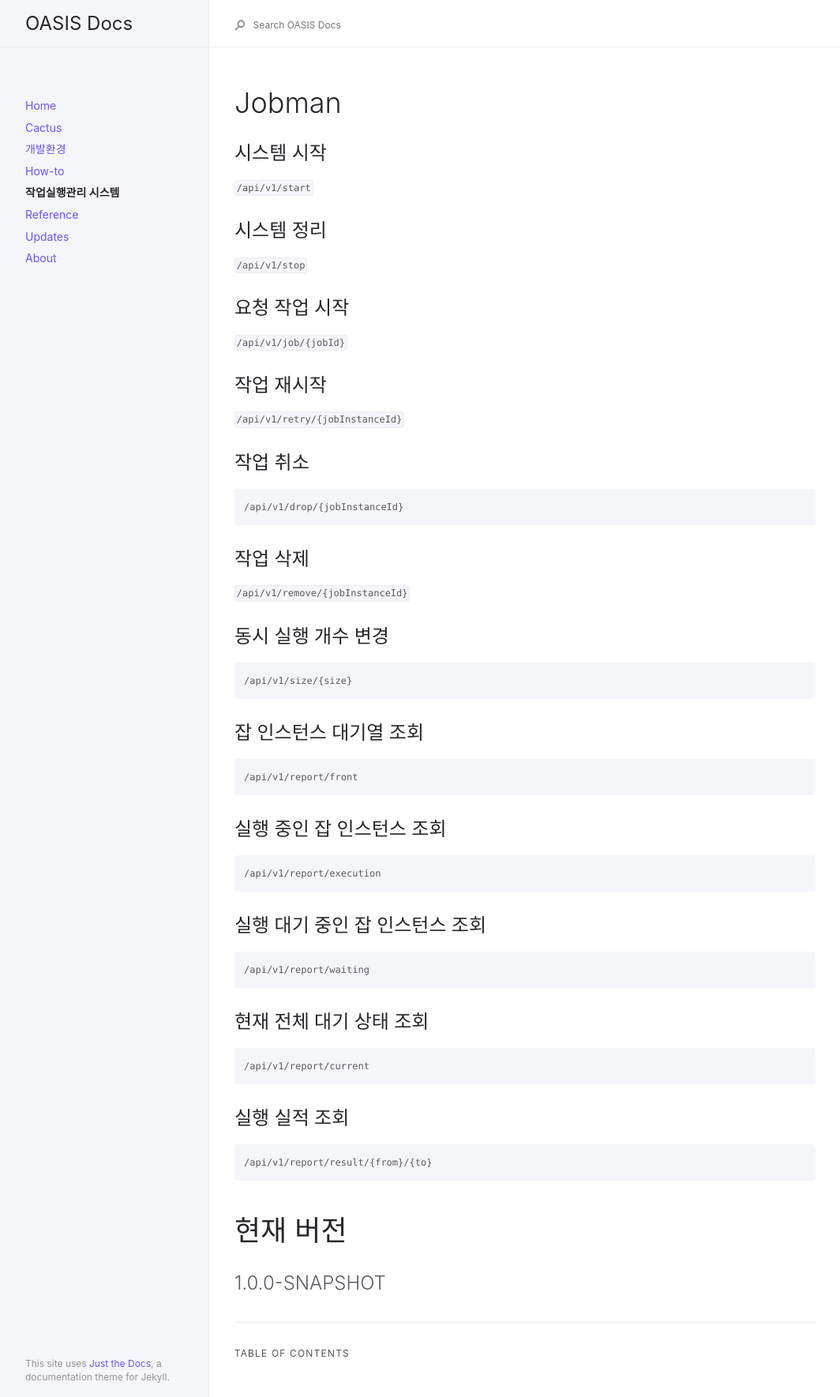
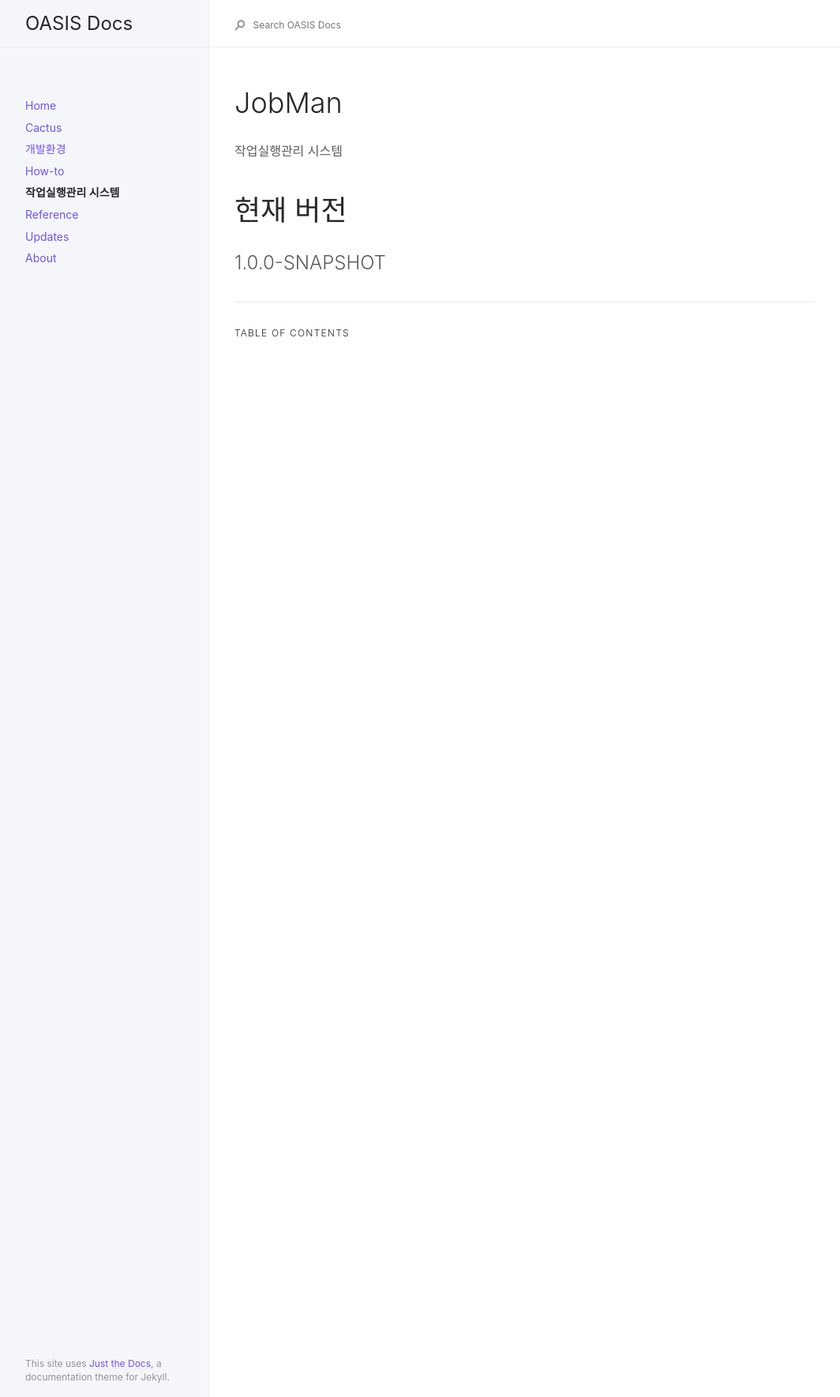
Before and after one commit to oasis-official/oasis-official.github.io, a Jekyll site: the page built from docs/jobman/jobman.md, in a window 1280 px wide. Shown: the whole page at 79% size, without its empty margins (91-1155 px from the left). Built offline with Jekyll 4.4.1, drawn with Linux system fonts in a browser that asks for light colours.

Commit message:
문서분리

````diff
--- a/docs/jobman/jobman.md
+++ b/docs/jobman/jobman.md
@@ -5,68 +5,9 @@ nav_order: 1
 has_children: true
 permalink: /docs/jobman
 ---
-# Jobman
+# JobMan
+작업실행관리 시스템
 
-## 시스템 시작
-```url
-/api/v1/start
-```
-
-## 시스템 정리
-```url
-/api/v1/stop
-```
-
-## 요청 작업 시작
-```url
-/api/v1/job/{jobId}
-```
-
-## 작업 재시작
-```url
-/api/v1/retry/{jobInstanceId}
-```
-
-## 작업 취소
-```
-/api/v1/drop/{jobInstanceId}
-```
-
-## 작업 삭제
-```url
-/api/v1/remove/{jobInstanceId}
-```
-
-## 동시 실행 개수 변경
-```
-/api/v1/size/{size}
-```
-
-## 잡 인스턴스 대기열 조회
-```
-/api/v1/report/front
-```
-
-## 실행 중인 잡 인스턴스 조회
-```
-/api/v1/report/execution
-```
-
-## 실행 대기 중인 잡 인스턴스 조회
-```
-/api/v1/report/waiting
-```
-
-
-## 현재 전체 대기 상태 조회
-```
-/api/v1/report/current
-```
-
-## 실행 실적 조회
-```
-/api/v1/report/result/{from}/{to}
-```
 
 
 
````
Also changed, not shown: docs/jobman/api.md (added, +74 -0 lines).
